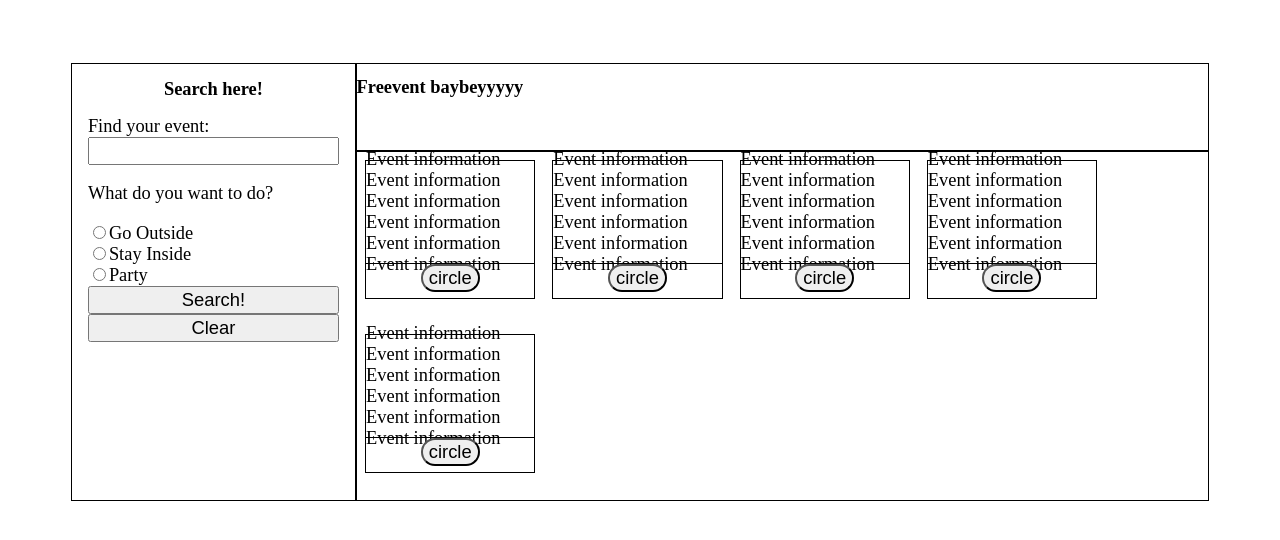
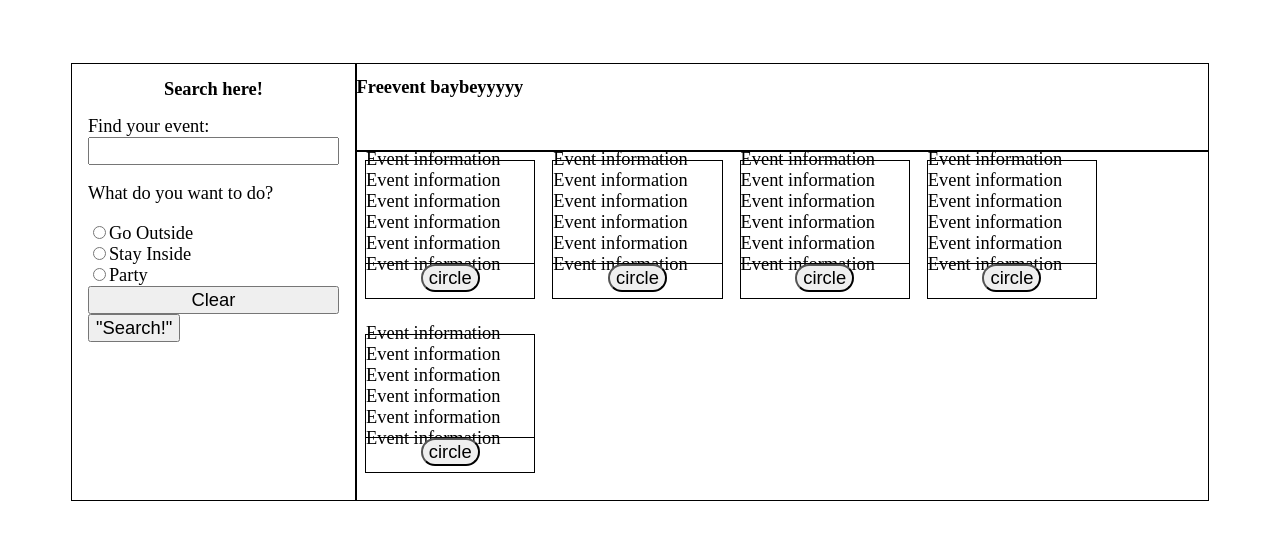
Before and after one commit to Freevent/Freevent, a React app: page / in a window 1280 px wide. Shown: the top 540 px of the page. Built offline with nearby package versions, Linux system fonts and the light colour scheme.

Commit message:
front end and backend talking

```diff
--- a/client/components/OptionsComponent.js
+++ b/client/components/OptionsComponent.js
@@ -1,5 +1,6 @@
 import React, { useState } from 'react';
-import axios from 'axios'
+import axios from 'axios';
+import SubmitButton from './SubmitButton'
 
 const OptionsComponent = (props) => {
 
@@ -23,9 +24,9 @@ const OptionsComponent = (props) => {
                         <input type="radio" id="party" name="activity" value="party"/>
                         <label htmlFor="party">Party</label>
                     </div>
-                <input onClick={fetchData} type="submit" value="Search!"/>
                 <input type="reset" value="Clear"/>
             </form>
+            <SubmitButton click={fetchData} />
         </div>
     )
 }
--- /dev/null
+++ b/client/components/SubmitButton.js
@@ -0,0 +1,12 @@
+import React, { useState } from 'react';
+
+
+const SubmitButton = (props) => {
+    return (
+        <button onClick={props.click}>
+            "Search!"
+        </button>
+    )
+}
+
+export default SubmitButton;
```
